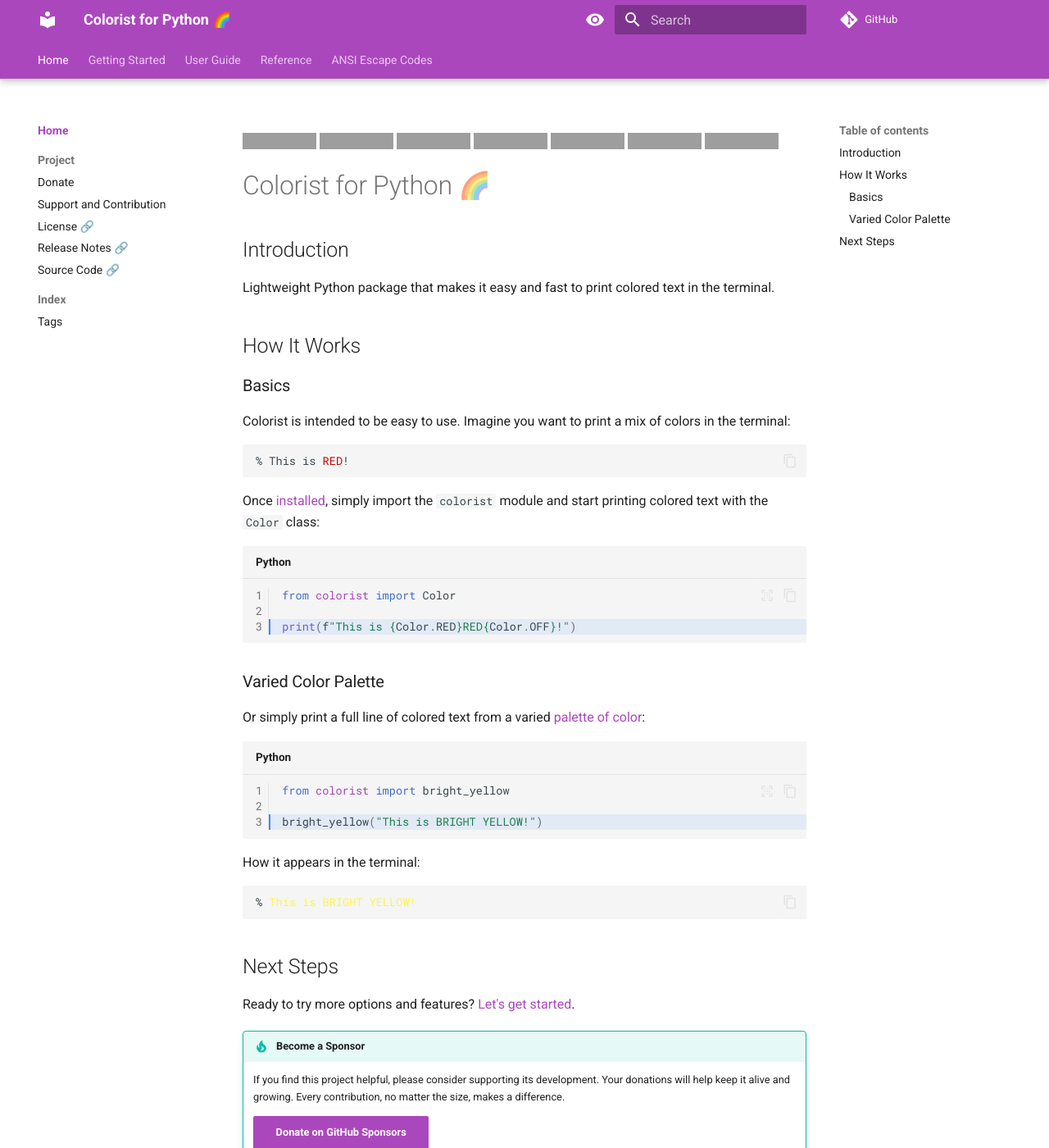
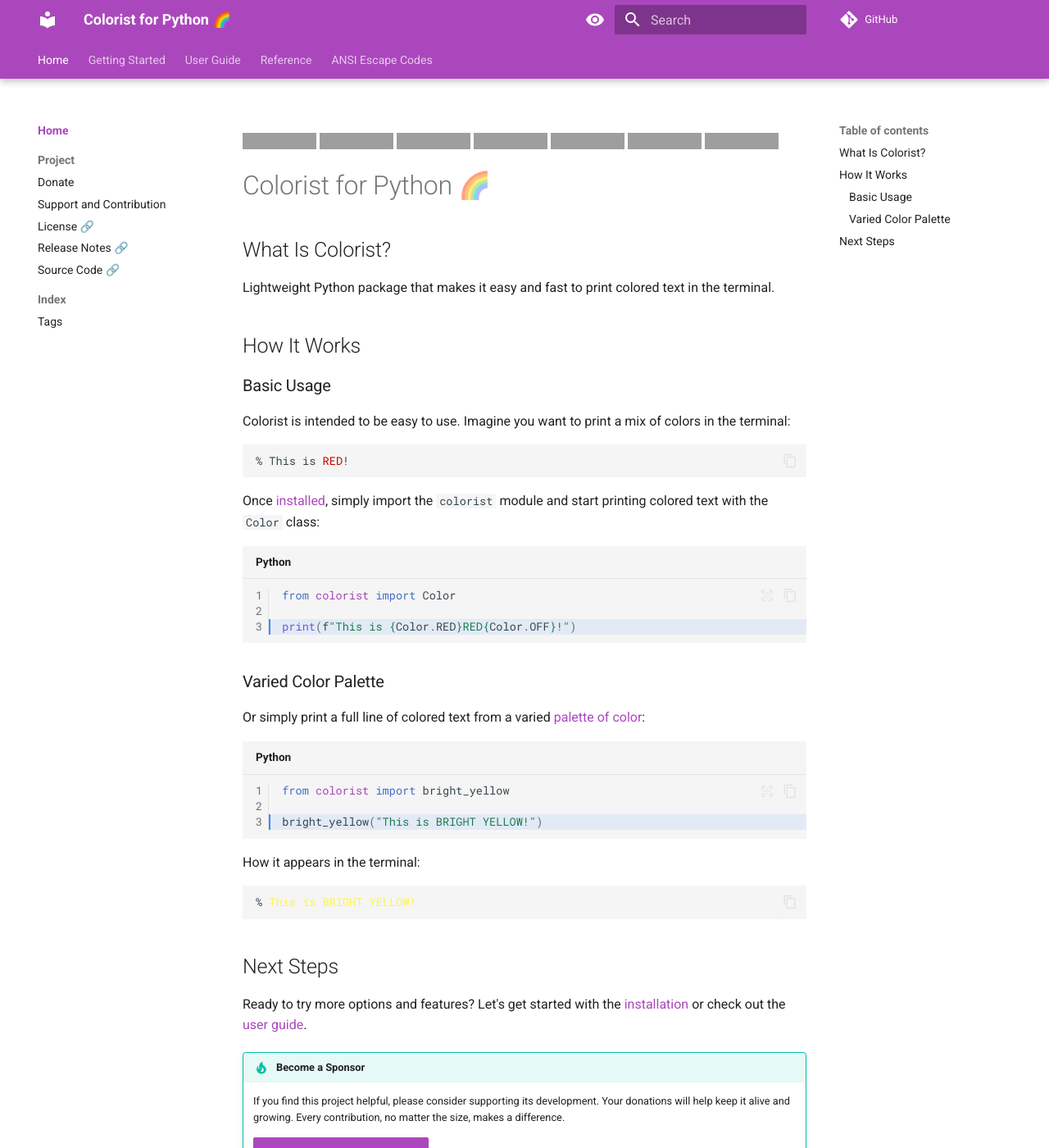
Before and after one commit to jakob-bagterp/colorist-for-python, an MkDocs documentation site: the page built from docs/index.md, in a window 1280 px wide and 1400 px high. Shown: the whole window at 82% size. Built offline with MkDocs 1.6.1 and Material for MkDocs 9.7.7, drawn with Linux system fonts in a browser that asks for light colours; comment, search, counter and statistics services are not loaded; the version menu is left out; grey boxes are pictures that could not be loaded.

Commit message:
Minor updated intro page.

```diff
--- a/docs/index.md
+++ b/docs/index.md
@@ -12,11 +12,11 @@
 [![Downloads](https://static.pepy.tech/badge/colorist)](https://pepy.tech/project/colorist)
 
 # Colorist for Python 🌈
-## Introduction
+## What Is Colorist?
 Lightweight Python package that makes it easy and fast to print colored text in the terminal.
 
 ## How It Works
-### Basics
+### Basic Usage
 Colorist is intended to be easy to use. Imagine you want to print a mix of colors in the terminal:
 
 <pre><code>% This is <span class="fg-red">RED</span>!</code></pre>
@@ -43,7 +43,7 @@
 <pre><code>% <span class="fg-bright-yellow">This is BRIGHT YELLOW!</span></code></pre>
 
 ## Next Steps
-Ready to try more options and features? [Let's get started](./getting-started/index.md).
+Ready to try more options and features? Let's get started with the [installation](getting-started/index.md) or check out the [user guide](user-guide/index.md).
 
 !!! tip "Become a Sponsor"
     If you find this project helpful, please consider supporting its development. Your donations will help keep it alive and growing. Every contribution, no matter the size, makes a difference.
```
